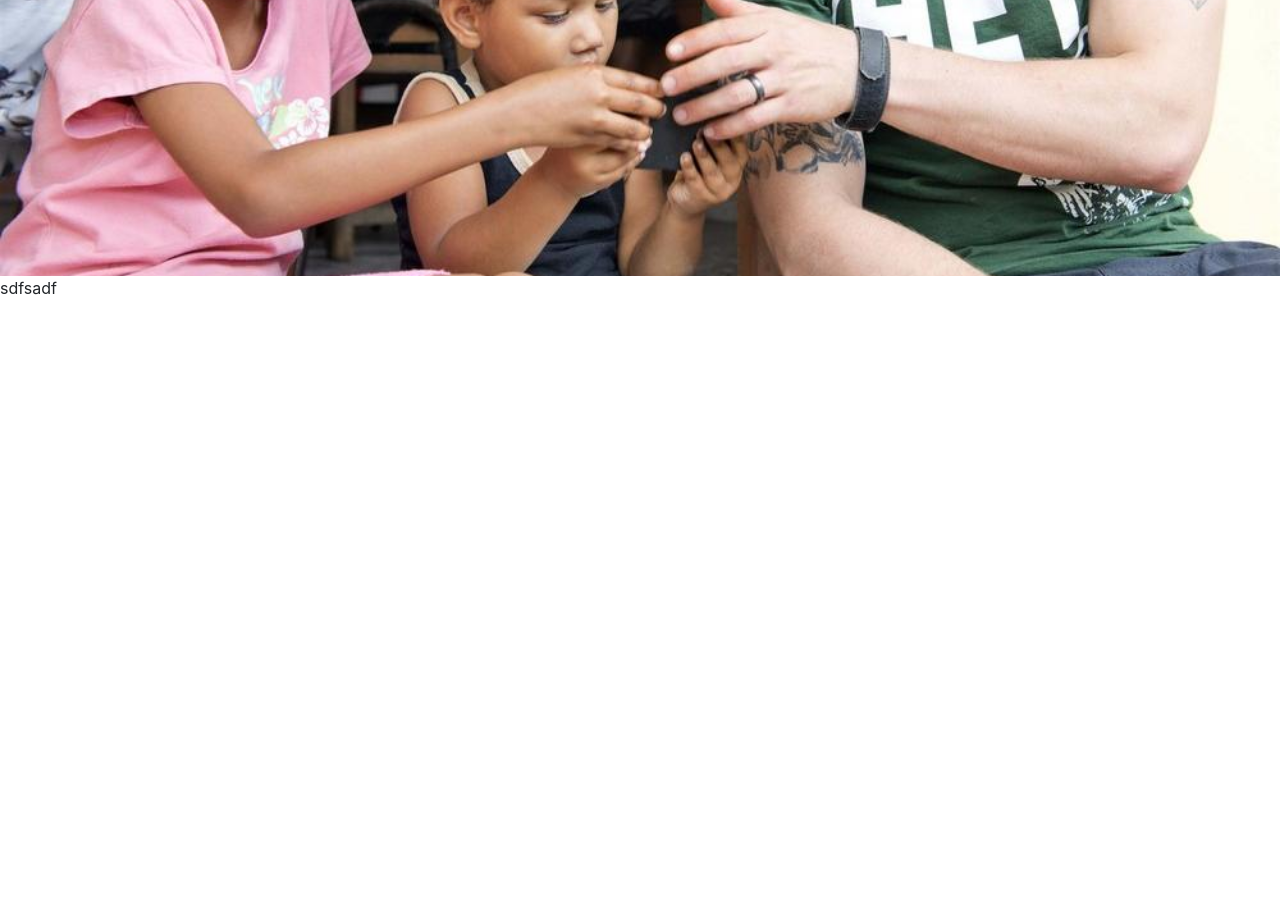
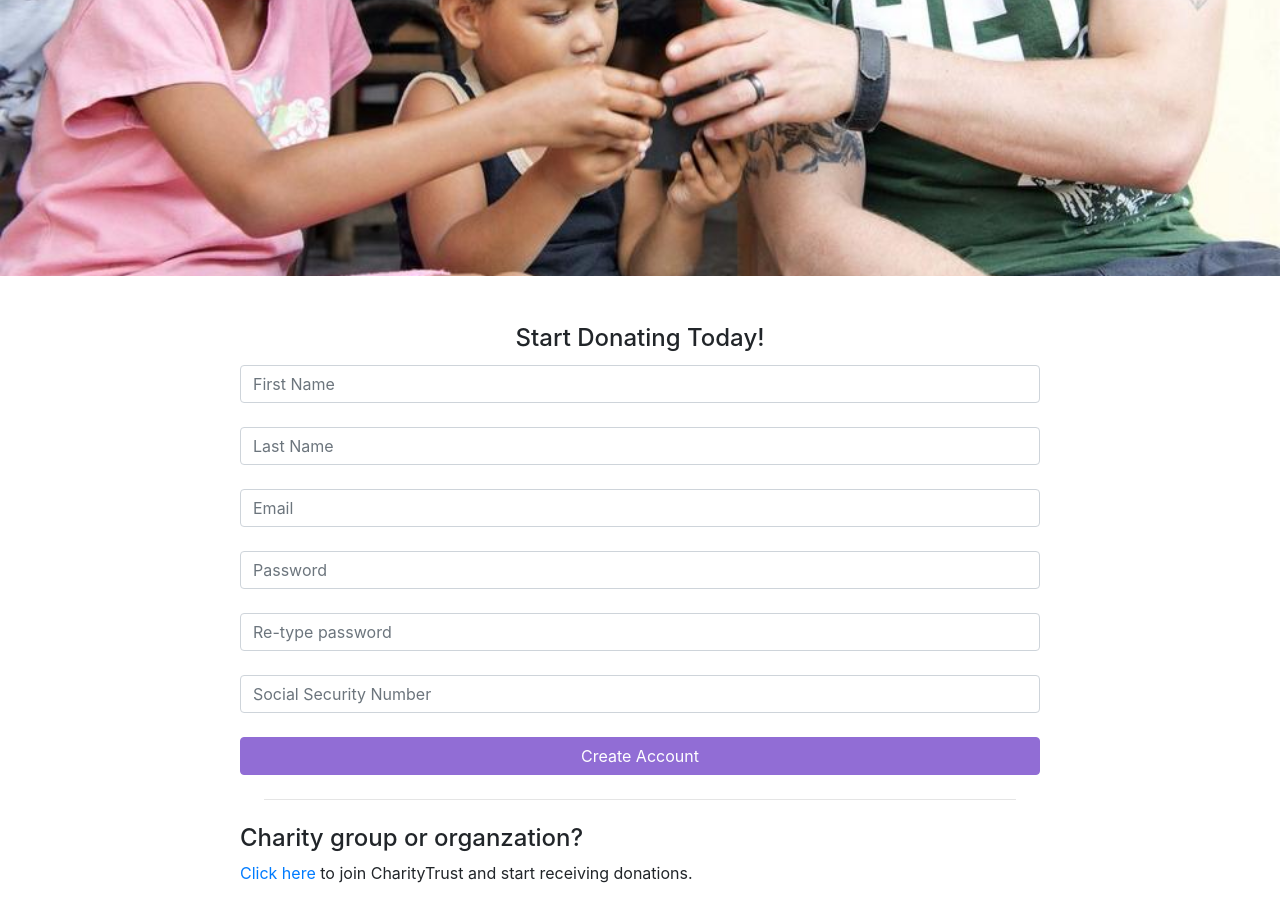
Before and after one commit to klau24/CharityTrust, a plain HTML site: page app/index.html in a window 1280 px wide. Shown: the part 524-1446 px from the top of the page. Before the commit the page ends 824 px from the top, so only its background shows below. Drawn offline with nearby package versions, Linux system fonts and the light colour scheme; some packages are replaced by stand-ins of ours; no server answers.

Commit message:
added more content

```diff
--- a/app/index.html
+++ b/app/index.html
@@ -72,8 +72,25 @@
             </div>
         </div>
 
-        <div class="article">
-            sdfsadf
+        <div class="center-container mt-5">
+
+                    <h4 class="card-title">Start Donating Today!</h4>
+                    <div id="form">
+                    <div>
+                        <input type="name" class="input form-control" maxlength="30" placeholder="First Name" id="first_name" required><br />
+                        <input type="name" class="input form-control" maxlength="30" placeholder="Last Name" id="last_name" required><br />
+                        <input type="email" class="input form-control" maxlength="30" placeholder="Email" id="email_field" required><br />
+                        <input type="password" class="input form-control" maxlength="30" placeholder="Password" id="password_field" required><br />
+                        <input type="password" class="input form-control" maxlength="30" placeholder="Re-type password" id="password_conf_field" required><br />
+                        <input type="SSN" class="input form-control" maxlength="9" placeholder="Social Security Number" id="user_ssn" required><br />
+
+                        <button id="createButton" class="btn btn-primary btn-block bg-purple" onclick="signUpUser()"> Create Account </button>
+                    </div>
+                    </div>
+                    <hr class="m-4">
+                    <h4>Charity group or organzation?</h4>
+                    <p class="mb-5"><a href="signup-company.html">Click here</a> to join CharityTrust and start receiving donations.</p>
+
         </div>
 
 
```
